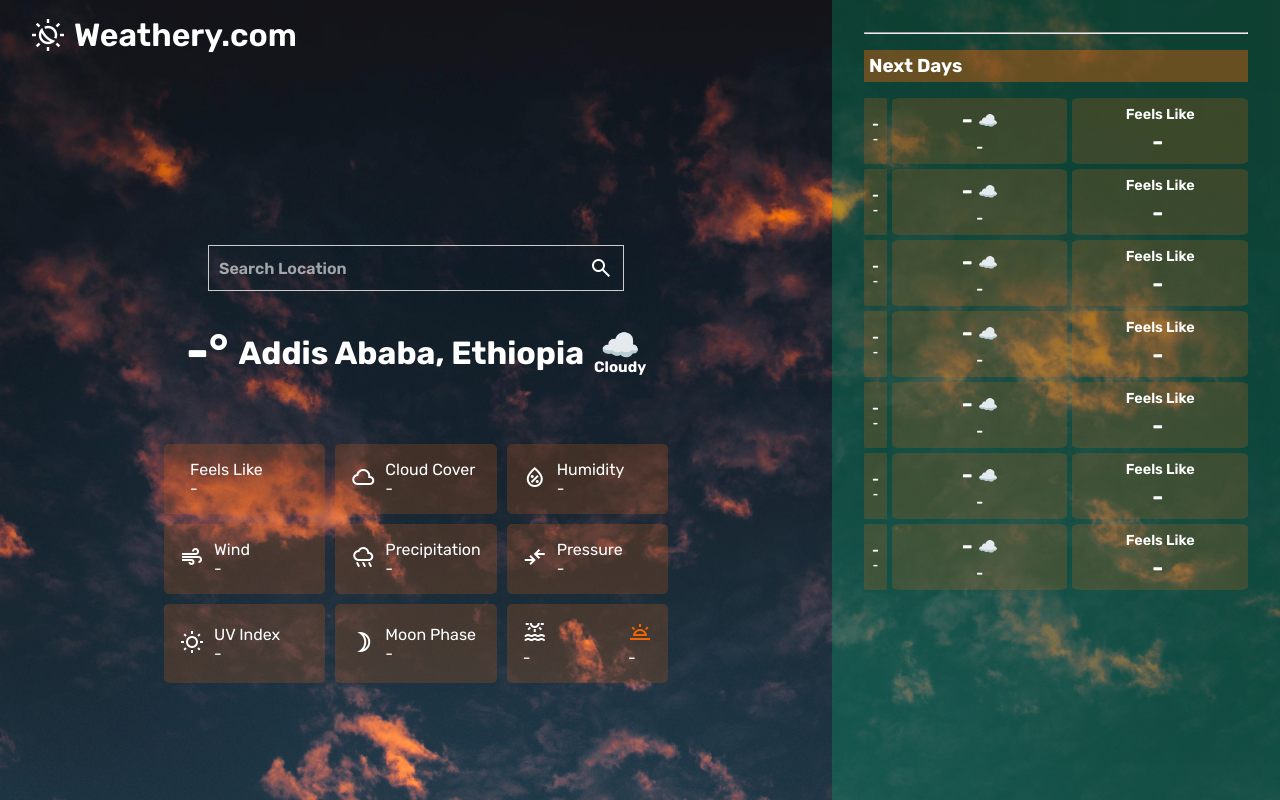
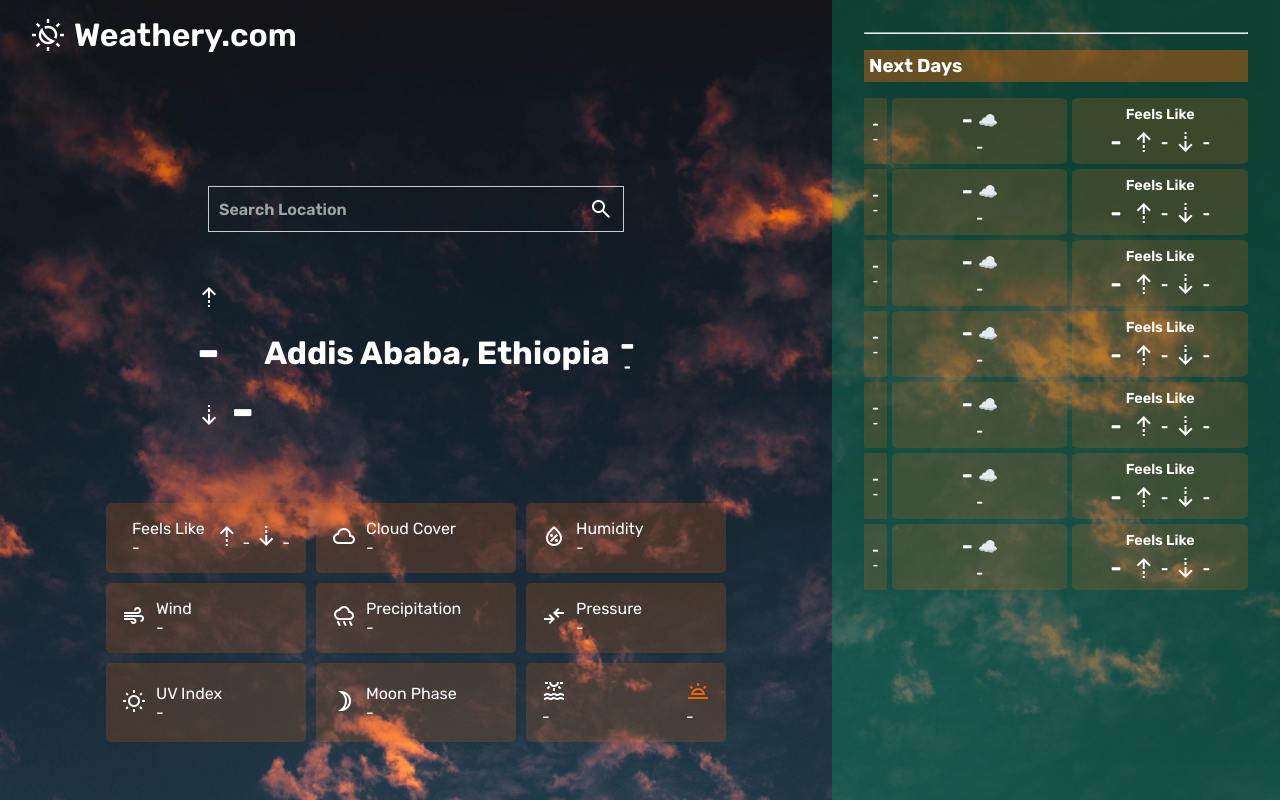
Before and after one commit to Abdl-Hafeez/weathery, a website built with webpack: page src/template.html in a window 1280 px wide. Built offline with nearby package versions, Linux system fonts and the light colour scheme; no server answers; a web font is replaced by a local one.

Commit message:
Add max and min for temp and feels like

```diff
--- a/src/template.html
+++ b/src/template.html
@@ -22,7 +22,18 @@
             </button>
         </form>
         <h1>
-            <div class="reading">-°</div>
+            <div class="reading">
+               <span>
+                    <span class="material-symbols-outlined">arrow_warm_up</span>
+                    <span class="max-temp-reading"></span>
+               </span>
+               <span class="main-temp-reading">-</span>
+               <span>
+                    <span class="material-symbols-outlined">
+                    arrow_cool_down</span>
+                    <span class="min-temp-reading">-</span>
+              </span>
+            </div>
             <div>
                 <div class="city">Addis Ababa, Ethiopia</div>
                 <div class="time-and-date">
@@ -31,8 +42,8 @@
                 </div>
             </div>
             <div class="weather">
-                <span class="current-weather-icon">☁️</span>
-                <span class="current-condition">Cloudy</span>
+                <span class="current-weather-icon">-</span>
+                <span class="current-condition">-</span>
             </div>
         </h1>
         <div class="weather-details">
@@ -41,6 +52,16 @@
                 <span class="detail-title-and-reading">
                     <span class="detail-title">Feels Like</span>
                     <span class="detail-reading current-feels-like-reading">-</span>
+                </span>
+                <span class="max-min-feelslike">
+                    <span>
+                        <span class="material-symbols-outlined">arrow_warm_up</span>
+                        <span class="max-feelslike">-</span>
+                    </span>
+                    <span>
+                        <span class="material-symbols-outlined">arrow_cool_down</span>
+                        <span class="min-feelslike">-</span>
+                    </span>
                 </span>
             </div>
             <div class="detail">
@@ -153,6 +174,16 @@
                        <span>
                             <span class="feelslike-reading">-</span>
                             <span class="next-days-weather-icon"></span>
+                            <span class="next-days-max-min-feelslike">
+                                <span>
+                                    <span class="material-symbols-outlined">arrow_warm_up</span>
+                                    <span class="next-days-max-feelslike">-</span>
+                                </span>
+                                <span>
+                                    <span class="material-symbols-outlined">arrow_cool_down</span>
+                                    <span class="next-days-min-feelslike">-</span>
+                                </span>
+                            </span>
                         </span>
                     </div>
                 </div>
@@ -172,6 +203,16 @@
                        <span>
                             <span class="feelslike-reading">-</span>
                             <span class="next-days-weather-icon"></span>
+                            <span class="next-days-max-min-feelslike">
+                                <span>
+                                    <span class="material-symbols-outlined">arrow_warm_up</span>
+                                    <span class="next-days-max-feelslike">-</span>
+                                </span>
+                                <span>
+                                    <span class="material-symbols-outlined">arrow_cool_down</span>
+                                    <span class="next-days-min-feelslike">-</span>
+                                </span>
+                            </span>
                         </span>
                     </div>
                 </div>
@@ -191,6 +232,16 @@
                        <span>
                             <span class="feelslike-reading">-</span>
                             <span class="next-days-weather-icon"></span>
+                            <span class="next-days-max-min-feelslike">
+                                <span>
+                                    <span class="material-symbols-outlined">arrow_warm_up</span>
+                                    <span class="next-days-max-feelslike">-</span>
+                                </span>
+                                <span>
+                                    <span class="material-symbols-outlined">arrow_cool_down</span>
+                                    <span class="next-days-min-feelslike">-</span>
+                                </span>
+                            </span>
                         </span>
                     </div>
                 </div>
@@ -210,6 +261,16 @@
                        <span>
                             <span class="feelslike-reading">-</span>
                             <span class="next-days-weather-icon"></span>
+                            <span class="next-days-max-min-feelslike">
+                                <span>
+                                    <span class="material-symbols-outlined">arrow_warm_up</span>
+                                    <span class="next-days-max-feelslike">-</span>
+                                </span>
+                                <span>
+                                    <span class="material-symbols-outlined">arrow_cool_down</span>
+                                    <span class="next-days-min-feelslike">-</span>
+                                </span>
+                            </span>
                         </span>
                     </div>
                 </div>
@@ -229,6 +290,16 @@
                        <span>
                             <span class="feelslike-reading">-</span>
                             <span class="next-days-weather-icon"></span>
+                            <span class="next-days-max-min-feelslike">
+                                <span>
+                                    <span class="material-symbols-outlined">arrow_warm_up</span>
+                                    <span class="next-days-max-feelslike">-</span>
+                                </span>
+                                <span>
+                                    <span class="material-symbols-outlined">arrow_cool_down</span>
+                                    <span class="next-days-min-feelslike">-</span>
+                                </span>
+                            </span>
                         </span>
                     </div>
                 </div>
@@ -248,6 +319,16 @@
                        <span>
                             <span class="feelslike-reading">-</span>
                             <span class="next-days-weather-icon"></span>
+                            <span class="next-days-max-min-feelslike">
+                                <span>
+                                    <span class="material-symbols-outlined">arrow_warm_up</span>
+                                    <span class="next-days-max-feelslike">-</span>
+                                </span>
+                                <span>
+                                    <span class="material-symbols-outlined">arrow_cool_down</span>
+                                    <span class="next-days-min-feelslike">-</span>
+                                </span>
+                            </span>
                         </span>
                     </div>
                 </div>
@@ -267,6 +348,16 @@
                        <span>
                             <span class="feelslike-reading">-</span>
                             <span class="next-days-weather-icon"></span>
+                            <span class="next-days-max-min-feelslike">
+                                <span>
+                                    <span class="material-symbols-outlined">arrow_warm_up</span>
+                                    <span class="next-days-max-feelslike">-</span>
+                                </span>
+                                <span>
+                                    <span class="material-symbols-outlined">arrow_cool_down</span>
+                                    <span class="next-days-min-feelslike">-</span>
+                                </span>
+                            </span>
                         </span>
                     </div>
                 </div>
```
